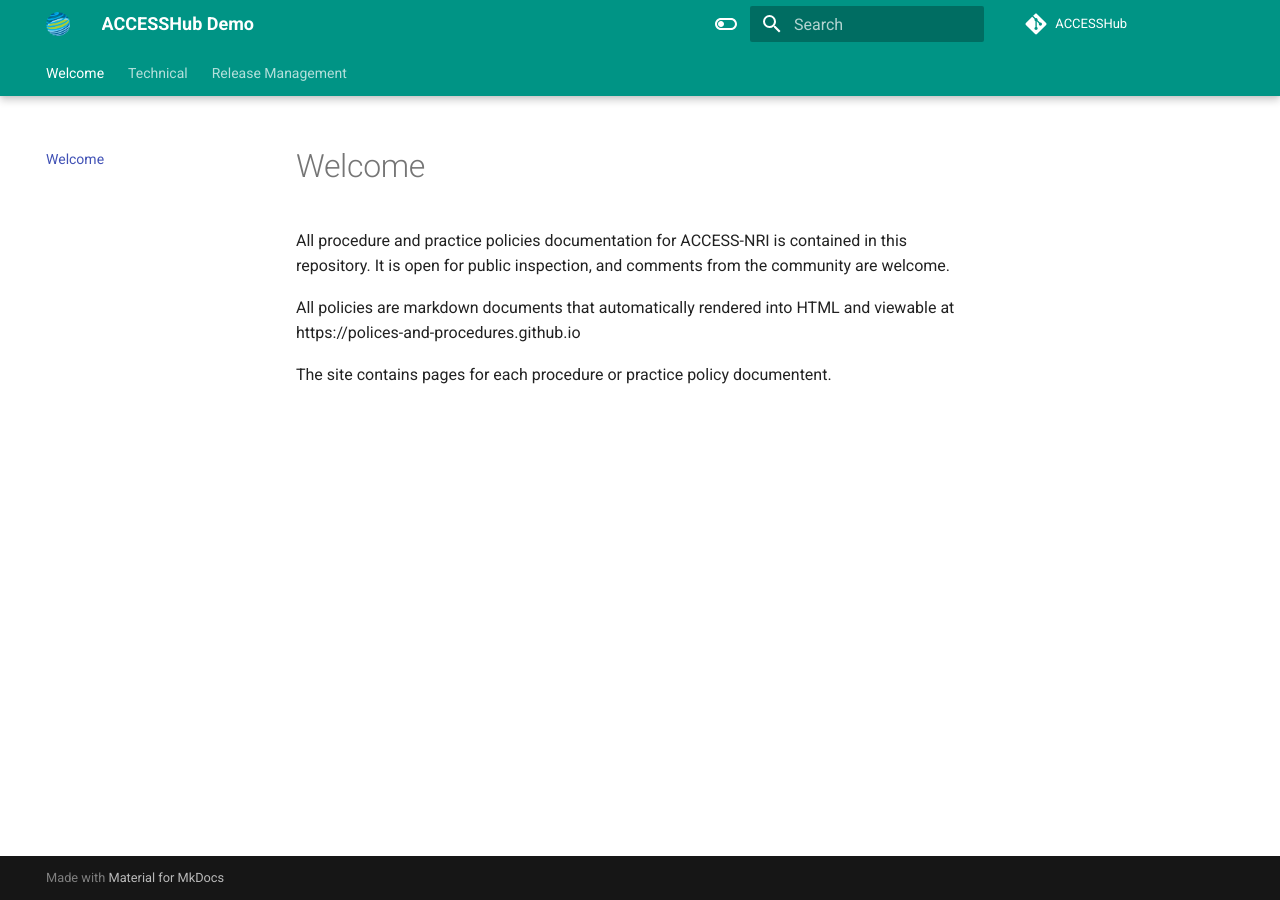
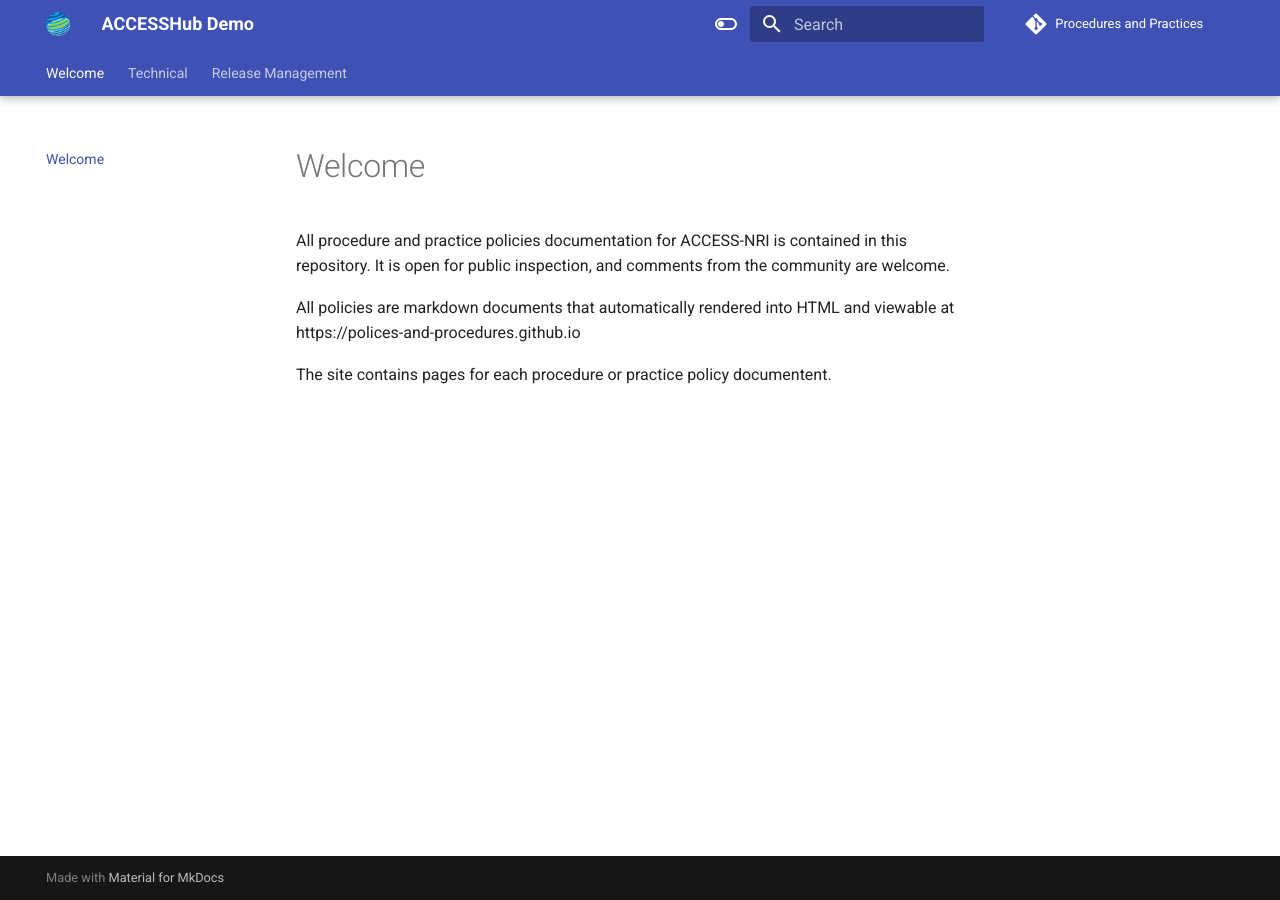
Before and after one commit to ACCESS-NRI/procedures-and-practices, an MkDocs documentation site: the page built from docs/index.md, in a window 1280 px wide. Built offline with MkDocs 1.6.1 and Material for MkDocs 9.7.7, drawn with Linux system fonts in a browser that asks for light colours; comment, search, counter and statistics services are not loaded.

Commit message:
Change colour scheme

```diff
--- a/mkdocs.yml
+++ b/mkdocs.yml
@@ -1,8 +1,8 @@
 site_name: ACCESSHub Demo
 
 # Git repository
-repo_url: https://github.com/ACCESS-NRI-Community/ACCESSHub
-repo_name: ACCESSHub
+repo_url: https://github.com/ACCESS-NRI/Procedures-and-Practices
+repo_name: Procedures and Practices
 # Material default to a "master" branch, need to change to "main"
 edit_uri: edit/main/docs/
 
@@ -11,14 +11,14 @@ theme:
   name: material
   palette:
     - scheme: light
-      primary: teal
-      accent: deep orange
+      primary: indigo
+      accent: lime
       toggle:
         icon: material/toggle-switch-off-outline
         name: Switch to dark mode
     - scheme: slate
-      primary: teal
-      accent: deep orange
+      primary: indigo
+      accent: lime
       toggle:
         icon: material/toggle-switch
         name: Switch to light mode
```
